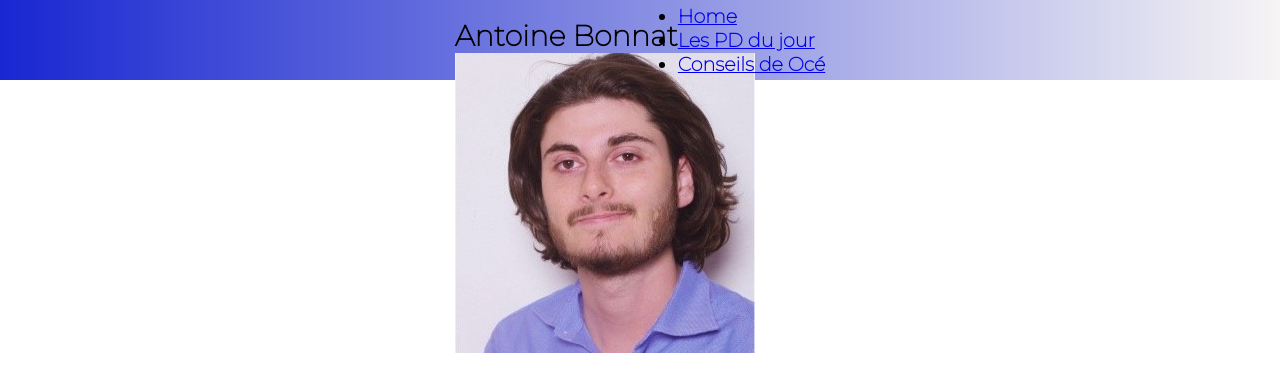
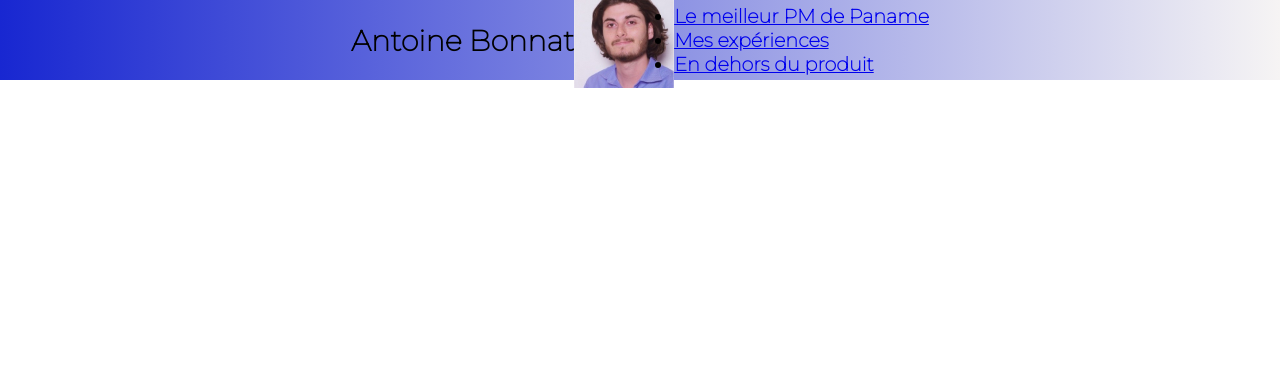
Before and after one commit to YungAntonov/PFS, a React (Create React App) app: page / in a window 1280 px wide. Shown: the top 392 px of the page. Built offline with nearby package versions, Linux system fonts and the light colour scheme.

Commit message:
Logo resized BOGOSS

```diff
--- a/src/components /Navbar/MenuItems.js
+++ b/src/components /Navbar/MenuItems.js
@@ -1,18 +1,18 @@
 export const MenuItems = [
     {
-        title: 'Home',
+        title: 'Le meilleur PM de Paname',
         url: '#',
         Cname: 'nav-links',
     },
 
     {
-        title: 'Les PD du jour',
+        title: 'Mes expériences',
         url: '#',
         Cname: 'nav-links',
     },
 
     {
-        title: 'Conseils de Océ',
+        title: 'En dehors du produit',
         url: '#',
         Cname: 'nav-links',
     },
--- a/src/components /Navbar/Navbar.css
+++ b/src/components /Navbar/Navbar.css
@@ -8,9 +8,3 @@
 
 
 }
-
-.imglogo {
-    height: 10px;
-    width: 10px;
-
-}
--- a/src/components /Navbar/Navbar.js
+++ b/src/components /Navbar/Navbar.js
@@ -7,9 +7,9 @@ class Navbar extends Component {
     render () {
         return (
             <nav className= "NavbarItems">
-                <h1 className="navbarlogo">Antoine Bonnat<div className='imglogo'> <img src="./Antoine.jpeg" alt='arf'></img>
+                <h1 className="navbarlogo">Antoine Bonnat </h1>
+                <div className='imglogo'> <img src="./Antoine.jpeg" width={100} height={100} alt='arf'></img>
                                                          </div>
-                </h1>
                 <div className="menu-icon">
 
                 </div>
```
